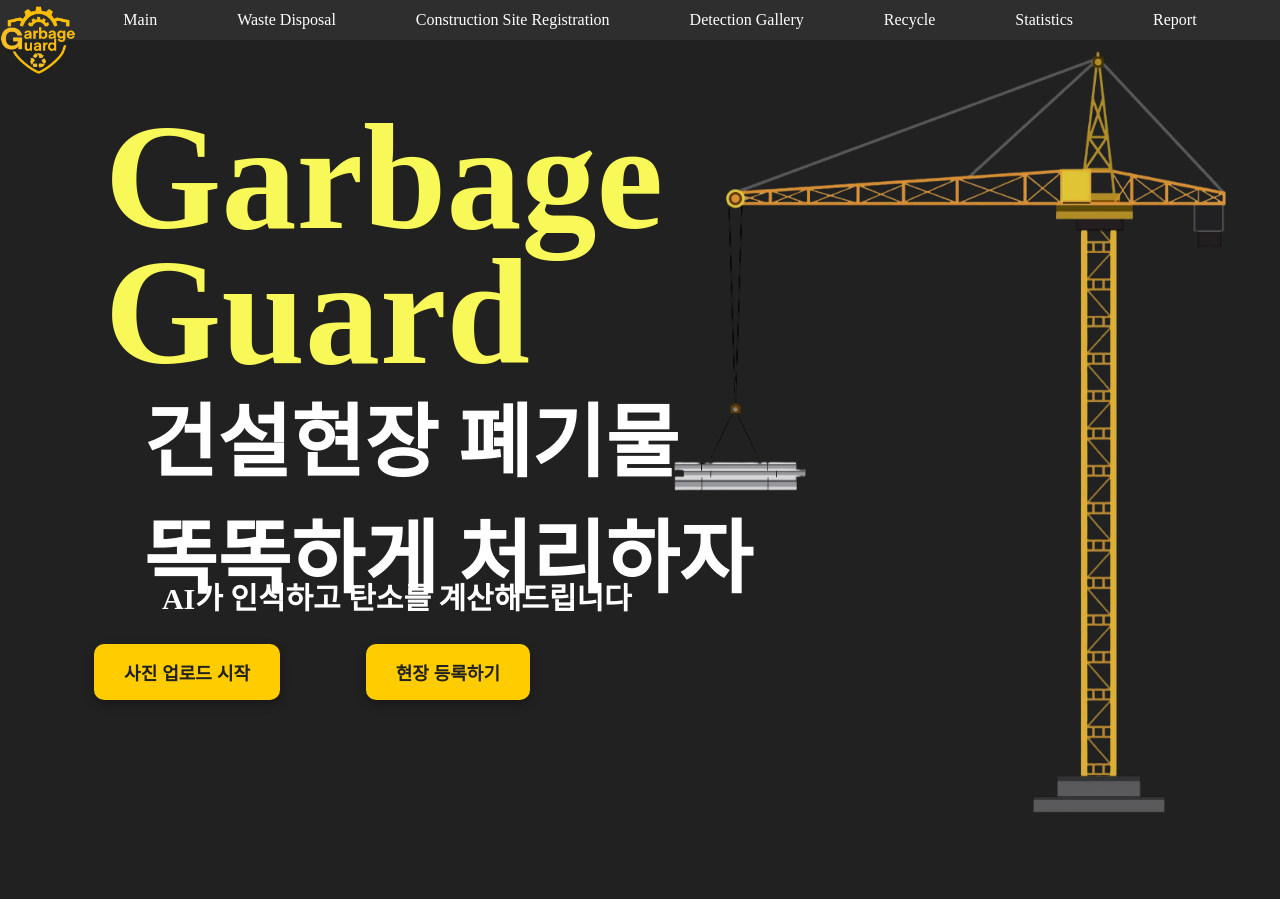
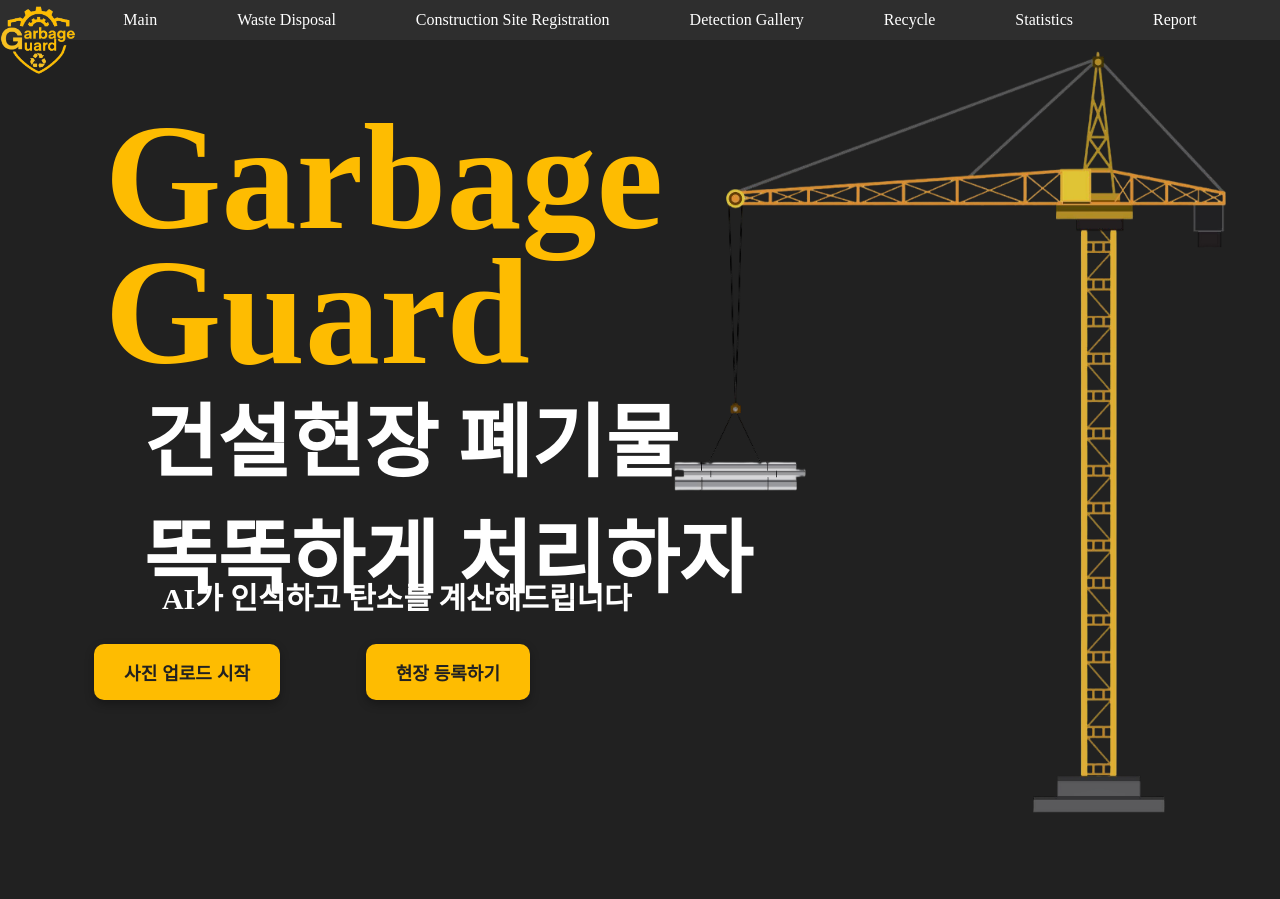
Before and after one commit to MinGiTae/GarbageGuard, a Flask app: page / in a window 1280 px wide; the page is wider, and only the part inside the window is pictured. Shown: the top 899 px of that part. Run offline with Flask 3, Linux system fonts and the light colour scheme; some web fonts are replaced.

Commit message:
2025-05-07 수요일
메뉴바 글씨체 적용(임시)
메인화면 글씨체 적용(임시)
메인화면 색상 통일(임시)
전체 글씨체 적용(임시)
csr 현장명 검색할때 밑에 겹쳐서 나오는 문제 수정
csr 회사선택 맨위로 수정 및 건설 현장 등록·수정·삭제 문구 아래로 병합
전체페이지 메뉴바와 바디 간격 조정
csr 페이지에서 등록된 건설현장 검색할때 뜨는 자동완성이 검색하는 칸뒤에 뜨는 현상 수정
csr 페이지에서 회사없이 현장등록 할때 뜨는 에러 메시지가 네비게이션 바를 미는 현상 수정 및 3초뒤 사라지게 추가

```diff
--- a/static/css/GG_001_main.css
+++ b/static/css/GG_001_main.css
@@ -1,3 +1,21 @@
+@font-face {
+    font-family: 'Paperlogy-8ExtraBold';
+    src: url('https://fastly.jsdelivr.net/gh/projectnoonnu/2408-3@1.0/Paperlogy-8ExtraBold.woff2') format('woff2');
+    font-weight: 800;
+    font-style: normal;
+}
+
+
+@font-face {
+    font-family: 'Cafe24Ohsquare';
+    src: url('https://fastly.jsdelivr.net/gh/projectnoonnu/noonfonts_2001@1.1/Cafe24Ohsquare.woff') format('woff');
+    font-weight: normal;
+    font-style: normal;
+}
+
+
+
+
 
 #character {
   position: fixed;
@@ -22,7 +40,7 @@
   position: fixed;
   left: 52%;
   top : 5%;
-  z-index: 9998;
+  z-index: 99;
 }
 
 
@@ -35,8 +53,9 @@
 
 
 .scroll-text {
+    font-family: 'Paperlogy-8ExtraBold';
 	position: fixed;
-  z-index: 10;
+    z-index: 10;
 	top: 18%;
 	left: 30%;
 	transform: translate(-50%, -50%);
@@ -45,8 +64,9 @@
 }
 
 .scroll-text2 {
+	font-family: 'Cafe24Ohsquare';
 	position: fixed;
-  z-index: 10;
+    z-index: 10;
 	top: 55%;
 	left: 35%;
 	transform: translate(-50%, -50%);
@@ -55,7 +75,7 @@
 }
 .scroll-text3 {
 	position: fixed;
-  z-index: 10;
+    z-index: 10;
 	top: 72%;
 	left: 31%;
 	transform: translate(-50%, -50%);
@@ -135,7 +155,7 @@
     bottom: 100px;
     right: 1000px;
     padding: 15px 30px;
-    background-color: #ffcc00;
+    background-color: #FEBC01;
     color: #212121;
     border: none;
     border-radius: 10px;
@@ -153,7 +173,7 @@
     bottom: 100px;
     right: 750px;
     padding: 15px 30px;
-    background-color: #ffcc00;
+    background-color: #FEBC01;
     color: #212121;
     border: none;
     border-radius: 10px;
@@ -162,6 +182,7 @@
     cursor: pointer;
     box-shadow: 0 4px 10px rgba(0,0,0,0.3);
     transition: background-color 0.3s ease;
+    z-index : 100;
   }
 
   #Button2:hover {
@@ -174,7 +195,7 @@
     top: 16%;
     left: 20%;
     padding: 15px 30px;
-    background-color: #ffcc00;
+    background-color: #FEBC01;
     color: #212121;
     border: none;
     border-radius: 10px;
@@ -193,7 +214,7 @@
     top: 16%;
     left: 35%;
     padding: 15px 30px;
-    background-color: #ffcc00;
+    background-color: #FEBC01;
     color: #212121;
     border: none;
     border-radius: 10px;
--- a/static/css/GG_002_waste_disposal.css
+++ b/static/css/GG_002_waste_disposal.css
@@ -1,4 +1,8 @@
 /* GG_002_waste_disposal.css */
+
+
+
+
 
 /* 메인 컨테이너: 중앙 정렬, 최대 너비 제한 */
 .main-wrapper {
--- a/static/css/layout.css
+++ b/static/css/layout.css
@@ -1,4 +1,4 @@
-html, body{margin: 0;padding: 0;background-color: #212121; height: 285vh; scrollbar-width: none;-ms-overflow-style: none;}
+html, body{margin: 0;padding: 0;background-color: #212121; height: 285vh; scrollbar-width: none;-ms-overflow-style: none;font-family: 'paybooc-Bold';}
 body::-webkit-scrollbar {display: none;}
 header{width: 100%;height: 0%;background-color: #2e2e2e;}
 nav{width: 100%;height: 30px;float: left;background-color: #2e2e2e;position: fixed;}
@@ -14,14 +14,25 @@ footer{width: 100%;height: 1%;clear: both;background-color:;}
 
 #menu1 ul {display: flex;gap: 50px;}
 #menu1 ul li a {color : white;}
-#menu1 ul li a:hover{color: yellow; background-color: #333333}
+#menu1 ul li a:hover{color: #FEBC01; background-color: #333333}
 #menu1 ul li:hover{background-color: #333333;position: relative; border-radius: 20px;}
 
+@font-face {
+    font-family: 'OTWelcomeRA';
+    src: url('https://fastly.jsdelivr.net/gh/projectnoonnu/noonfonts_2110@1.0/OTWelcomeRA.woff2') format('woff2');
+    font-weight: normal;
+    font-style: normal;
+}
 
-
-
+@font-face {
+    font-family: 'paybooc-Bold';
+    src: url('https://fastly.jsdelivr.net/gh/projectnoonnu/noonfonts_20-07@1.0/paybooc-Bold.woff') format('woff');
+    font-weight: normal;
+    font-style: normal;
+}
 
 #menubar {
+  font-family: 'OTWelcomeRA';
   display: flex;
   justify-content: center; /* center-box를 가운데에 */
   align-items: center;
--- a/templates/GG_001_main.html
+++ b/templates/GG_001_main.html
@@ -11,7 +11,7 @@
 
 <img id="crain" src="/static/img/crain.png" alt="crain"/>
 
-<h1 class="scroll-text" id="scrollText1" style="font-size: 150px; color: #f8f858; line-height: 0.9;">
+<h1 class="scroll-text" id="scrollText1" style="font-size: 150px; color: #FEBC01; line-height: 0.9;">
   Garbage<br>Guard
 </h1>
 <h1 class="scroll-text2" id="scrollText2" style="font-size: 80px; color: white;">건설현장 폐기물<br>똑똑하게 처리하자</h1>
@@ -20,7 +20,7 @@
 
 
 
-<h3 class="scroll-text4" id="scrollText4" style="font-size: 50px; color: yellow;"><a style="font-size: 70px;">왜</a> 이 서비스가 필요한가요?</h3>
+<h3 class="scroll-text4" id="scrollText4" style="font-size: 50px; color: #FEBC01;"><a style="font-size: 70px;">왜</a> 이 서비스가 필요한가요?</h3>
 <h3 class="scroll-text5" id="scrollText5" style="font-size: 30px; color: white;">건설 산업의 폐기물과 탄소 문제, 지금 해결해야 할 때입니다.</h3>
 <img class="scroll-text6" id="scrollText6" src="/static/img/why.png" alt="why"/>
 <h3 class="scroll-text7" id="scrollText7" style="font-size: 30px; color: white;">전 세계 폐기물의 38%는 건설현장에서 발생합니다. <br>
@@ -35,11 +35,11 @@
 
 
 
-<button id="Button1">사진 업로드 시작</button>
-<button id="Button2">현장 등록하기</button>
+<a href="/upload/waste_disposal"><button id="Button1">사진 업로드 시작</button></a>
+<a href="{{ url_for('csr.show_csr') }}"><button id="Button2">현장 등록하기</button></a>
 
-<button id="Button3">사진 업로드 시작</button>
-<button id="Button4">현장 등록하기</button>
+<a href="/upload/waste_disposal"><button id="Button3">사진 업로드 시작</button></a>
+<a href="{{ url_for('csr.show_csr') }}"><button id="Button4">현장 등록하기</button></a>
 
 <!-- JS 연결 -->
 <script type="text/javascript" src="{{ url_for('static', filename='js/GG_001_main.js') }}"></script>
--- a/templates/GG_002_waste_disposal.html
+++ b/templates/GG_002_waste_disposal.html
@@ -20,7 +20,7 @@
 </script>
 {% endif %}
 
-<br><br><br>
+<br><br>
 
 <div class="main-wrapper">
   <form method="POST" action="{{ url_for('upload_bp.waste_disposal') }}" enctype="multipart/form-data">
--- a/templates/GG_005_analytics_and_statstics.html
+++ b/templates/GG_005_analytics_and_statstics.html
@@ -8,7 +8,7 @@
 
 {% block content %}
 
-<br><br><br><br><br><br>
+<br><br>
 
  <div class ="container1">
      <div class="chart-container">
--- a/templates/GG_006_createlift.html
+++ b/templates/GG_006_createlift.html
@@ -7,7 +7,7 @@
 {% endblock %}
 
 {% block content %}
-<br><br><br><br><br><br>
+<br><br><br><br>
 
 {# ISO와 폐기물 체크리스트 문항 정의 #}
 {% set iso_questions = [
--- a/templates/recycle.html
+++ b/templates/recycle.html
@@ -7,7 +7,7 @@
 {% endblock %}
 
 {% block content %}
-<br><br><br>
+<br><br>
 <div class="container">
   <h1>순환골재 활용 시각화</h1>
 
```
Also changed, not shown: static/css/GG_003_csr.css (+19 -8 lines), static/js/GG_003_csr.js (+9 -0 lines), templates/GG_003_csr.html (+14 -14 lines).
